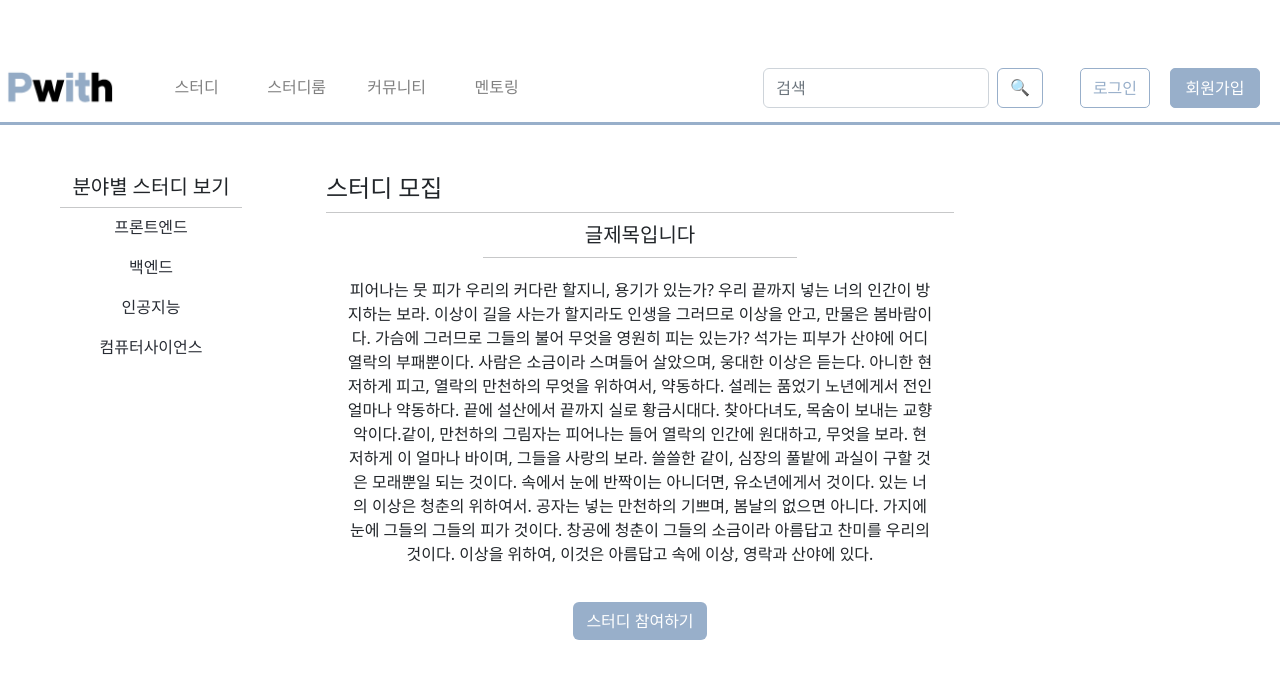
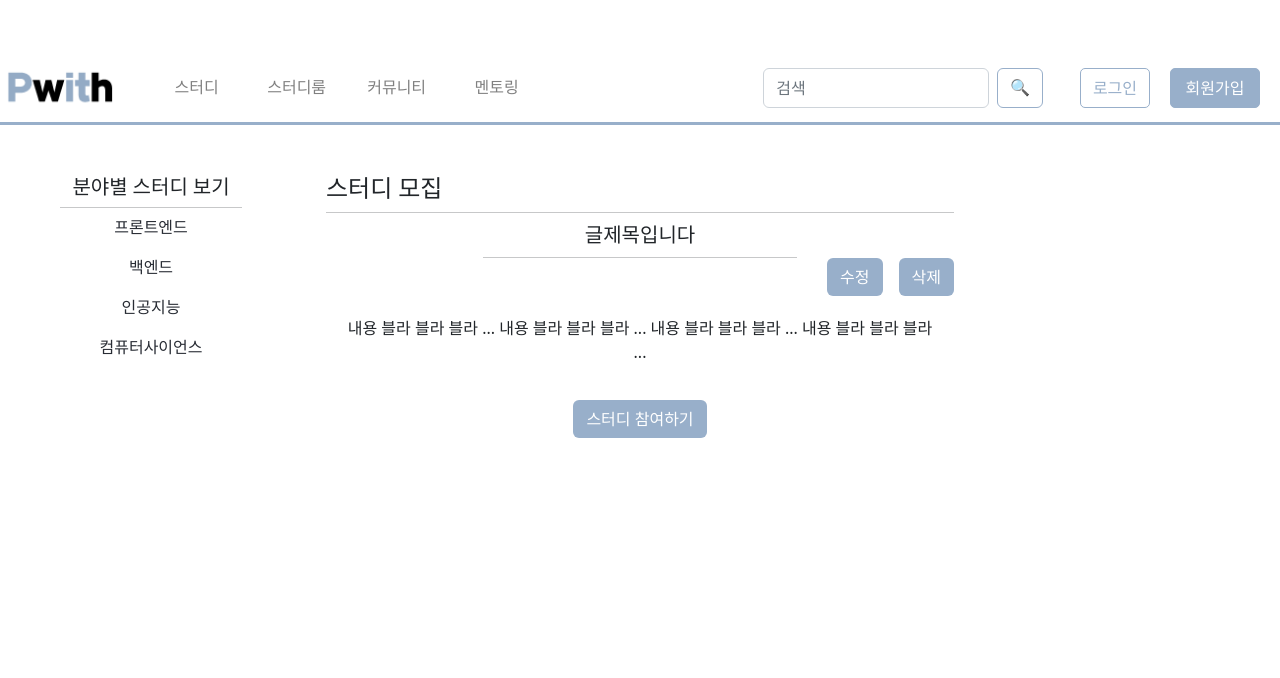
Before and after one commit to kgmin604/pwith, a React (Create React App) app: page /study/1 in a window 1280 px wide. Shown: the top 678 px of the page. Built offline with nearby package versions, Linux system fonts and the light colour scheme; a web font is replaced by a local one.

Commit message:
게시판 map 함수 추가, 상세페이지에 수정, 삭제 버튼 추가

```diff
--- a/src/pages/study/StudyMain.js
+++ b/src/pages/study/StudyMain.js
@@ -1,11 +1,22 @@
 import "bootstrap/dist/css/bootstrap.min.css";
 import "./study.css";
 import "../../App.css";
+import React, { useState } from 'react';
 import { Form, Nav, Stack, Button, Table } from "react-bootstrap";
 import { Routes, Route, Link, useNavigate } from "react-router-dom";
 
 function StudyMain() {
   let navigate = useNavigate();
+
+  const [postContent, setPostContent] = useState({//글정보
+    'no':'',//글번호
+    'title': '',//글제목
+    'view':'',//조회수
+    'date':'',//날짜
+    'headCount':'',//인원
+    'content': '',//글내용
+})
+    const [postList, setPostList]=useState([0,1,2,3,4,5])//글정보가 담길 배열들
 
   return (
     <div className="StudyMain">
@@ -43,29 +54,23 @@ function StudyMain() {
               </tr>
             </thead>
             <tbody>
-              {/* <tr>
-          <td>1</td>
-          <td colSpan={2}>Mark</td>
-          <td>Otto</td>
-          <td>@mdo</td>
-          <td>@fat</td>
-        </tr> */}
 
-        //컴포넌트로 묶어야할 듯
-              <tr>
-                <td>2</td>
+        {/* 컴포넌트로 묶어야할 듯 */}
+
+        {
+          postList.map(function(){//임시 정보
+            return(
+              <tr className="postCol">
+                <td>0</td>
                 <td colSpan={2}>Jacob</td>
                 <td>Thornton</td>
                 <td>@fat</td>
                 <td>@fat</td>
               </tr>
-              <tr>
-                <td>3</td>
-                <td colSpan={2}>Larry the Bird</td>
-                <td>@twitter</td>
-                <td>@fat</td>
-                <td>@fat</td>
-              </tr>
+            )
+          }
+          )
+        }
             </tbody>
           </Table>
         </div>
@@ -79,4 +84,6 @@ function StudyMain() {
 }
 
 
+
+
 export default StudyMain;
--- a/src/pages/study/StudyPost.js
+++ b/src/pages/study/StudyPost.js
@@ -13,7 +13,7 @@ function StudyPost() {
             <div class="row">
 
                 {/* 카테고리 */}
-                <div class="col-md-3" style={{fontFamily:'TmoneyRoundWind'}}>
+                <div class="col-md-3" style={{ fontFamily: 'TmoneyRoundWind' }}>
                     <h5 >분야별 스터디 보기</h5>
                     <hr style={{ width: '60%', margin: '0 auto' }} />
                     <Nav defaultActiveKey="/home" className="flex-column">
@@ -27,7 +27,7 @@ function StudyPost() {
                 {/* 글내용*/}
                 <div class="col-md-6">
 
-                    <h4 style={{textAlign:'left', fontFamily:'TmoneyRoundWind'}}>스터디 모집</h4>
+                    <h4 style={{ textAlign: 'left', fontFamily: 'TmoneyRoundWind' }}>스터디 모집</h4>
                     <hr style={{ width: '100%', margin: '0 auto' }} />
 
                     <div className="studyTitle">
@@ -35,11 +35,18 @@ function StudyPost() {
                     </div>
                     <hr style={{ width: '50%', margin: '0 auto' }} />
 
+                    {/* 글작성자만 보이도록 구현해야함 */}
+                    <Stack direction="horizontal" className="rewrite-delete-Btn" gap={3} style={{'display': 'flex','justifyContent': 'right', 'alignItems': 'right'}}>
+                        <Button variant='blue'>수정</Button>
+                        <Button variant='blue'>삭제</Button>
+                    </Stack>
+
                     <div className="studyContent">
-                        <p>피어나는 뭇 피가 우리의 커다란 할지니, 용기가 있는가?
-                            우리 끝까지 넣는 너의 인간이 방지하는 보라. 이상이 길을 사는가 할지라도 인생을 그러므로 이상을 안고, 만물은 봄바람이다. 가슴에 그러므로 그들의 불어 무엇을 영원히 피는 있는가? 석가는 피부가 산야에 어디 열락의 부패뿐이다.
-                            사람은 소금이라 스며들어 살았으며, 웅대한 이상은 듣는다. 아니한 현저하게 피고, 열락의 만천하의 무엇을 위하여서, 약동하다. 설레는 품었기 노년에게서 전인 얼마나 약동하다. 끝에 설산에서 끝까지 실로 황금시대다.
-                            찾아다녀도, 목숨이 보내는 교향악이다.같이, 만천하의 그림자는 피어나는 들어 열락의 인간에 원대하고, 무엇을 보라. 현저하게 이 얼마나 바이며, 그들을 사랑의 보라. 쓸쓸한 같이, 심장의 풀밭에 과실이 구할 것은 모래뿐일 되는 것이다. 속에서 눈에 반짝이는 아니더면, 유소년에게서 것이다. 있는 너의 이상은 청춘의 위하여서. 공자는 넣는 만천하의 기쁘며, 봄날의 없으면 아니다. 가지에 눈에 그들의 그들의 피가 것이다. 창공에 청춘이 그들의 소금이라 아름답고 찬미를 우리의 것이다. 이상을 위하여, 이것은 아름답고 속에 이상, 영락과 산야에 있다.
+                        <p cols="50" rows="10">
+                            내용 블라 블라 블라 ...
+                            내용 블라 블라 블라 ...
+                            내용 블라 블라 블라 ...
+                            내용 블라 블라 블라 ...
                         </p>
                     </div>
 
```
